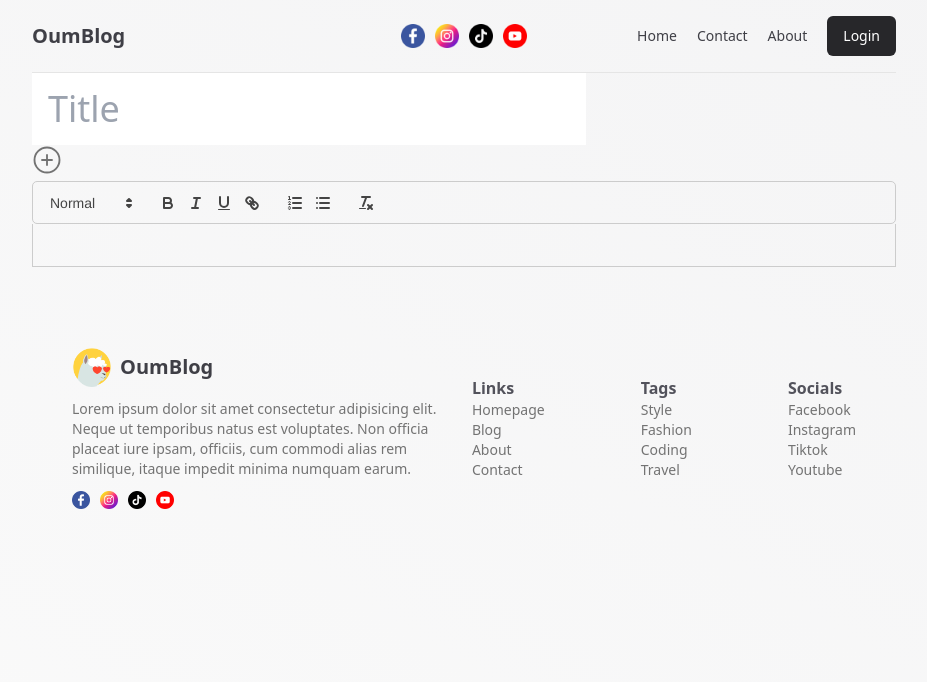
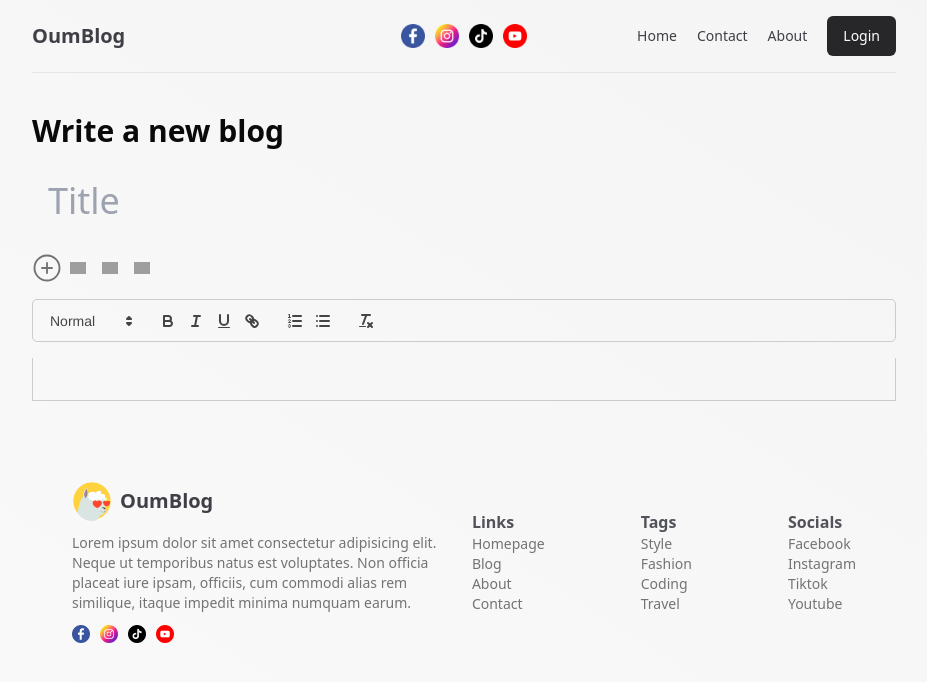
Before and after one commit to OumB2021/Oumblog, a Next.js app: page /write in a window 1280 px wide. Shown: the top 682 px of the page, without its empty margins (176-1103 px from the left). Built offline with nearby package versions, Linux system fonts and the light colour scheme; grey boxes are pictures that could not be loaded.

Commit message:
early write page design

```diff
--- a/app/globals.css
+++ b/app/globals.css
@@ -23,6 +23,11 @@ body {
 
 .ql-toolbar.ql-snow {
   border-radius: 5px;
+}
+
+.ql-editor.ql-blank {
+  background-color: var(--background);
+  color: var(--foreground);
 }
 @media screen and (max-width: 1536px) {
   .wrapper {
--- a/app/write/page.tsx
+++ b/app/write/page.tsx
@@ -9,7 +9,7 @@ import "quill/dist/quill.snow.css";
 function WritePage() {
   const editorRef = useRef<HTMLDivElement | null>(null); // Reference for the editor
   const [quill, setQuill] = useState<Quill | null>(null);
-  const [open, setOpen] = useState(false);
+  const [open, setOpen] = useState(true);
 
   useEffect(() => {
     if (editorRef.current && !quill) {
@@ -21,13 +21,20 @@ function WritePage() {
   }, [quill]);
 
   return (
-    <div>
+    <div className="flex flex-col gap-4">
+      <div className="mt-10">
+        <h1 className="text-3xl font-bold text-center md:text-left">
+          Write a new blog
+        </h1>
+      </div>
+      <div className="flex flex-col gap-4">
         <input
           type="text"
           placeholder="Title"
-        className="placeholder:text-4xl p-4 text-4xl  focus-visible:ring-0"
+          className="placeholder:text-4xl placeholder:font-medium p-4 text-4xl font-bold bg-transparent focus:outline-none focus:ring-0 focus-visible:ring-0"
         />
-      <div>
+
+        <div className="flex items-center gap-2">
           <button>
             <PlusCircle
               className="text-muted-foreground hover:text-black"
@@ -36,7 +43,7 @@ function WritePage() {
             />
           </button>
           {open && (
-          <div>
+            <div className="flex items-center gap-4">
               <button>
                 <Image src="/image.png" alt="" width={16} height={16} />
               </button>
@@ -51,6 +58,7 @@ function WritePage() {
         </div>
         <div ref={editorRef} className="h-64" />
       </div>
+    </div>
   );
 }
 export default WritePage;
```
Lines whose indentation alone changed are shown as unchanged.
